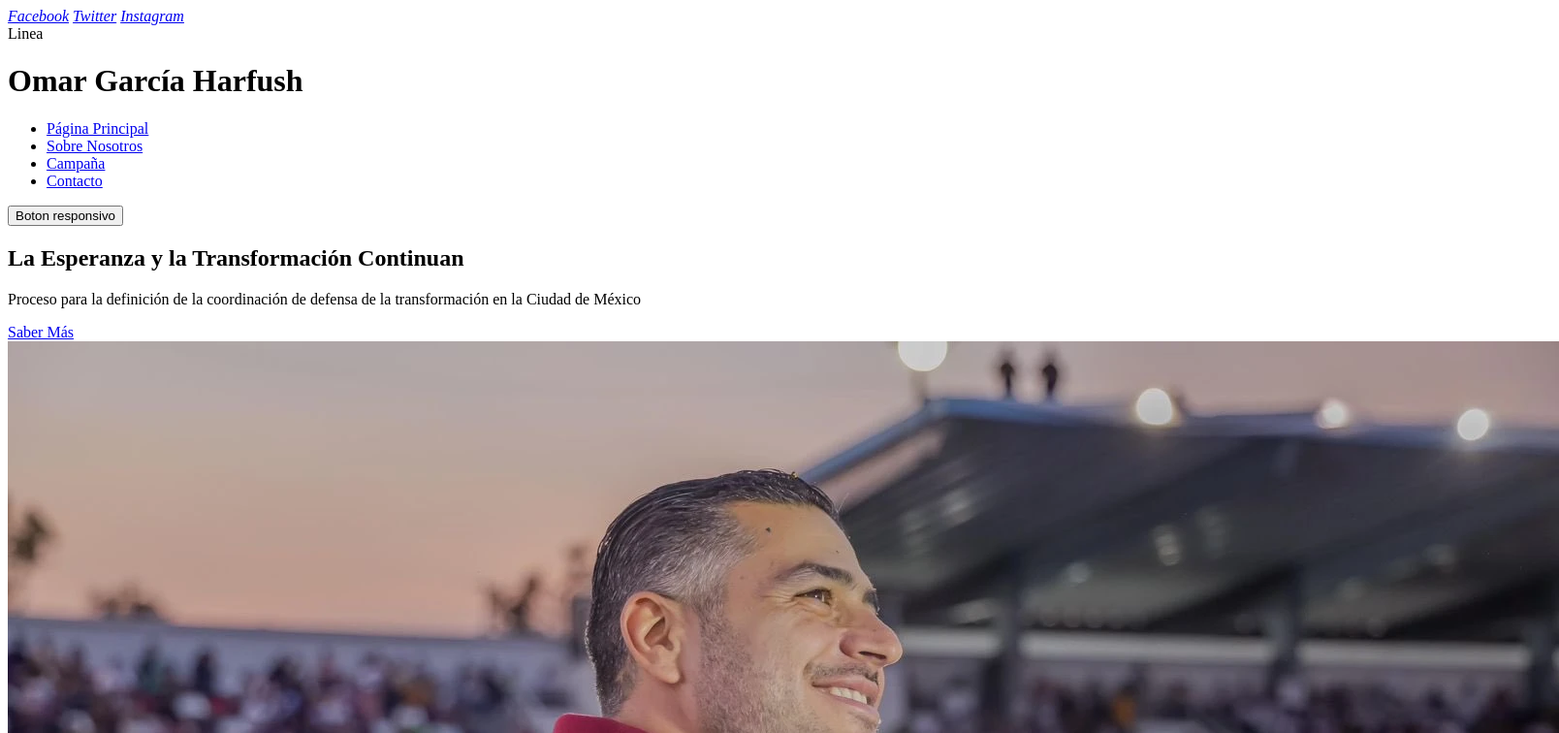
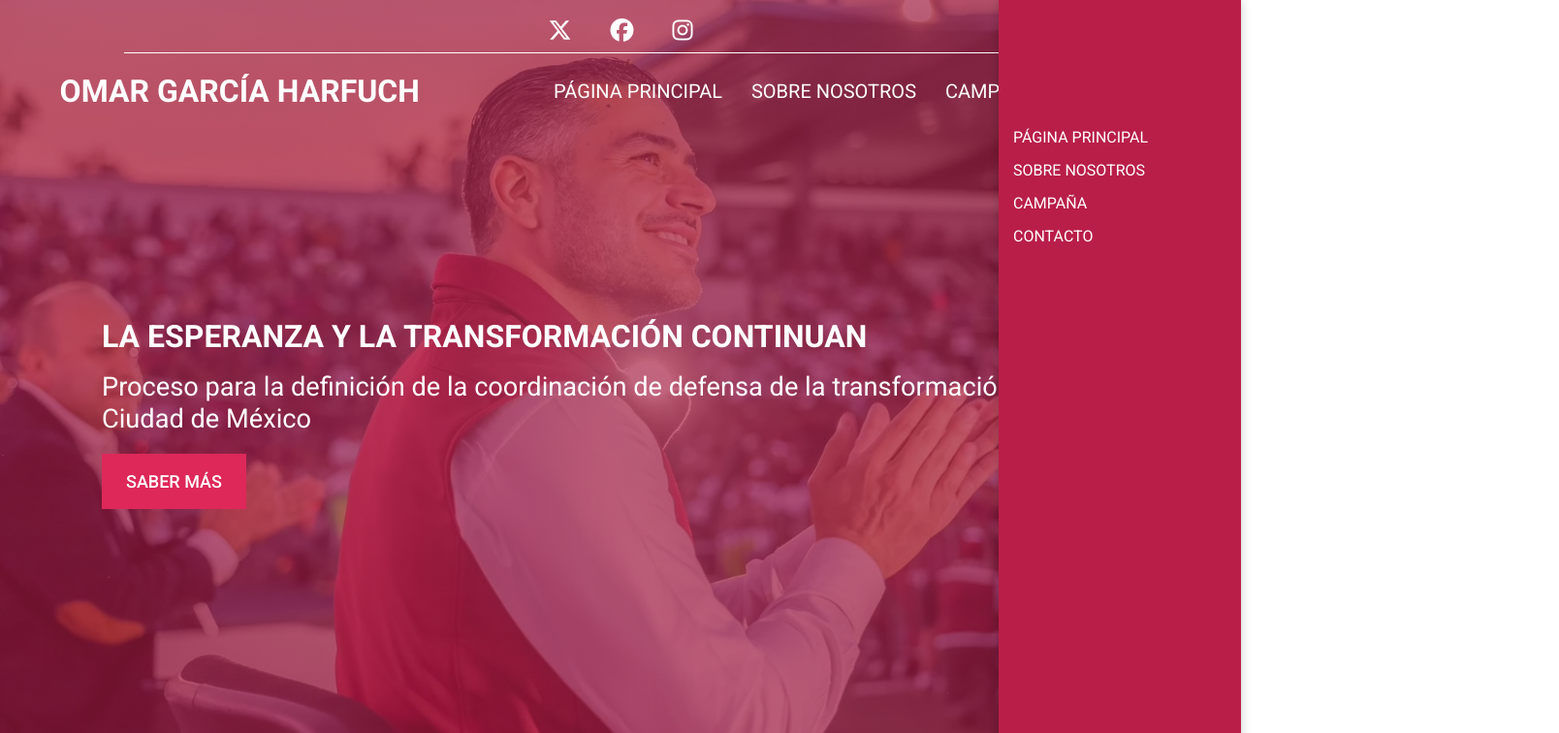
Before and after one commit to patricio-gutierrez/omargharfuch, a plain HTML site: page index.html in a window 1280 px wide. Shown: the top 756 px of the page at 97% size, 1608 px wide, since content can reach past the window. Drawn offline with Linux system fonts and the light colour scheme.

Commit message:
Finished demo website

```diff
--- a/css/style.css
+++ b/css/style.css
@@ -0,0 +1,288 @@
+/* Global Rules */
+*,
+*::before,
+*::after {
+  box-sizing: border-box;
+  margin: 0;
+  padding: 0;
+}
+
+body {
+  font-family: "Roboto", sans-serif;
+  font-size: 16px;
+  line-height: 1.5;
+  background-color: #fff;
+}
+
+a {
+  text-decoration: none;
+  color: #333;
+}
+
+ul {
+  list-style: none;
+}
+
+img {
+  max-width: 100%;
+}
+
+/* Utility Classes */
+.container {
+  max-width: 1100px;
+  margin: 0 auto;
+  padding: 0 15px;
+  overflow-x: none;
+}
+
+.text-xl {
+  font-size: 1.7rem;
+}
+
+.text-xxl {
+  font-size: 2rem;
+}
+
+/* Buttons */
+.btn {
+  display: inline-block;
+  padding: 15px 25px;
+  background-color: #000;
+  color: #fff;
+  font-weight: 500;
+  text-decoration: none;
+  border: none;
+  cursor: pointer;
+  transition: 0.5s;
+}
+
+.btn-primary {
+  background-color: #de2859;
+}
+
+.btn-primary:hover {
+  background-color: #fff;
+  color: #de2859;
+}
+
+/* Header & Background Image */
+.main-header {
+  /* Sizing */
+  width: 100%;
+  height: 95vh;
+
+  /* Flexbox */
+  display: flex;
+  flex-direction: column;
+
+  /* Text Color */
+  color: #fff;
+
+  /* Background Image */
+  background-image: linear-gradient(
+      rgba(185, 30, 72, 0.6),
+      rgba(185, 30, 72, 0.6)
+    ),
+    url("../images/principal-bg.webp");
+  background-size: cover;
+  background-position: center center;
+  background-repeat: no-repeat;
+  background-attachment: fixed;
+}
+
+/* Social Icons */
+.socials ul {
+  display: flex;
+  align-items: center;
+  justify-content: center;
+}
+
+.socials ul li a {
+  display: block;
+  color: #fff;
+  margin: 20px 20px 10px 20px;
+  transition: 0.5s;
+}
+
+.socials ul li a:hover {
+  color: #de2859;
+}
+
+/* Horizontal Line */
+.horizontal-line {
+  width: 80%;
+  margin: 0 auto;
+  height: 1px;
+  background-color: #fff;
+}
+
+/* Navbar & Navigation*/
+.navbar {
+  display: flex;
+  flex-wrap: wrap;
+  align-items: center;
+  justify-content: space-around;
+  margin: 15px 0;
+}
+
+.navbar .main-menu ul {
+  display: flex;
+  flex-wrap: wrap;
+}
+
+.navbar ul li a {
+  color: #fff;
+  text-transform: uppercase;
+  margin: 0 15px;
+  transition: 0.5s;
+}
+
+.navbar ul li a:hover {
+  color: #de2859;
+}
+
+.logo {
+  text-transform: uppercase;
+}
+
+/* Hero Section */
+.hero {
+  flex: 1;
+  display: flex;
+  flex-direction: column;
+  justify-content: center;
+  padding-bottom: 45px;
+}
+
+.hero h2 {
+  padding-bottom: 12px;
+  text-transform: uppercase;
+}
+
+.hero p {
+  padding-bottom: 20px;
+  line-height: 1.2;
+}
+
+.hero .btn-primary {
+  font-size: 18px;
+  text-transform: uppercase;
+}
+
+/* Hashtag Section */
+.hashtag {
+  background-color: #b91e48;
+  width: 100%;
+}
+
+.hashtag h3 {
+  color: #fff;
+  text-align: center;
+  padding: 50px 0;
+  text-transform: uppercase;
+  font-style: italic;
+  font-size: 4rem;
+}
+
+/* Information Section */
+.information {
+  display: grid;
+  grid-template-columns: repeat(2, 1fr);
+  justify-items: center;
+  align-items: center;
+}
+
+.information p {
+  color: #b91e48;
+  font-weight: 500;
+  text-align: center;
+  padding: 0 80px;
+}
+
+.information p:first-child {
+  margin-bottom: 25px;
+}
+
+/* Footer Section */
+.footer {
+  background-color: #b91e48;
+  color: #fff;
+  padding: 30px 0;
+  text-align: center;
+}
+
+.footer a {
+  color: #fff;
+  text-decoration: underline;
+}
+
+/* Hamburguer Button */
+.hamburguer-button {
+  display: none;
+  background: none;
+  border: none;
+  cursor: pointer;
+  padding: 10px;
+  z-index: 100;
+}
+
+.hamburguer-button .hamburguer-line {
+  width: 30px;
+  height: 3px;
+  background-color: #fff;
+  margin: 6px 0;
+}
+
+/* Mobile Menu */
+.mobile-menu {
+  position: fixed;
+  top: 0;
+  right: -300px;
+  width: 250px;
+  height: 100%;
+  z-index: 10;
+  background-color: #b91e48;
+  box-shadow: 0px 0px 10px rgba(0, 0, 0, 0.2);
+  transition: right 0.3s ease-in-out;
+}
+
+.mobile-menu.active {
+  right: 0;
+}
+
+.mobile-menu ul {
+  margin-top: 130px;
+  padding-right: 10px;
+}
+
+.mobile-menu ul li {
+  margin: 10px 0;
+}
+
+.main-menu ul li a {
+  font-size: 20px;
+  transition: 0.3s;
+}
+
+/* Media Queries */
+@media screen and (max-width: 768px) {
+  .navbar .main-menu {
+    display: none;
+  }
+
+  .navbar .hamburguer-button {
+    display: block;
+  }
+
+  .logo {
+    font-size: 1.3rem;
+  }
+
+  .information {
+    grid-template-columns: 1fr;
+  }
+
+  .hashtag h3 {
+    font-size: 2rem;
+  }
+}
--- a/index.html
+++ b/index.html
@@ -19,6 +19,7 @@
       src="https://kit.fontawesome.com/ca4f36b197.js"
       crossorigin="anonymous"
     ></script>
+    <script src="scripts/main.js"></script>
     <title>
       Omar Hamid García Harfuch - Candidato a la Gobernatura de la Ciudad de
       México
@@ -27,57 +28,126 @@
   <body>
     <!-- Main Header w/Navbar and Hero -->
     <header class="main-header">
+      <div class="container">
         <!--Social Links -->
-      <address class="social">
-        <a class="social__ social--white" href="#">Facebook</a>
-        <a class="social social--white" href="#">Twitter</a>
-        <a class="social social--white" href="#">Instagram</a>
-      </address>
+        <section class="socials">
+          <ul>
+            <li>
+              <a href="https://twitter.com/OHarfuch" target="_blank"
+                ><i class="fa-brands fa-x-twitter fa-xl"></i
+              ></a>
+            </li>
+            <li>
+              <a href="https://www.facebook.com/OGHarfuch" target="_blank"
+                ><i class="fa-brands fa-facebook fa-xl"></i
+              ></a>
+            </li>
+            <li>
+              <a href="https://www.instagram.com/omargharfuch/" target="_blank"
+                ><i class="fa-brands fa-instagram fa-xl"></i
+              ></a>
+            </li>
+          </ul>
+        </section>
+      </div>
       <!-- Horizontal Line -->
-      <div class="horizontal-line">Linea</div>
+      <div class="horizontal-line"></div>
+
+      <!-- Navigation Links -->
+      <nav class="navbar">
         <!-- Logo -->
-      <h1 class="h1">Omar García Harfush</h1>
-      <!-- Navigation Links -->
-      <nav>
-        <ul class="primary-nav">
-          <li class="primary-nav__item">
-            <a class="primary-nav__link" href="#">Página Principal</a>
+        <h1 class="logo text-xxl">Omar García Harfuch</h1>
+        <div class="main-menu">
+          <ul>
+            <li>
+              <a href="#">Página Principal</a>
             </li>
             <li class="primary-nav__item">
-            <a class="primary-nav__link" href="#">Sobre Nosotros</a>
+              <a href="#">Sobre Nosotros</a>
             </li>
             <li class="primary-nav__item">
-            <a class="primary-nav__link" href="#">Campaña</a>
+              <a href="#">Campaña</a>
             </li>
             <li class="primary-nav__item">
-            <a class="primary-nav__link" href="#">Contacto</a>
+              <a href="#">Contacto</a>
             </li>
           </ul>
-        <button>Boton responsivo</button>
+        </div>
+        <!-- Hamburger Button -->
+        <button id="hamburguer-button" class="hamburguer-button">
+          <div class="hamburguer-line"></div>
+          <div class="hamburguer-line"></div>
+          <div class="hamburguer-line"></div>
+        </button>
+        <div class="mobile-menu active">
+          <ul class="">
+            <li>
+              <a href="#">Página Principal</a>
+            </li>
+            <li class="primary-nav__item">
+              <a href="#">Sobre Nosotros</a>
+            </li>
+            <li class="primary-nav__item">
+              <a href="#">Campaña</a>
+            </li>
+            <li class="primary-nav__item">
+              <a href="#">Contacto</a>
+            </li>
+          </ul>
+        </div>
       </nav>
+
       <!-- Hero Section -->
       <section class="hero">
-        <h2 class="hero__title">La Esperanza y la Transformación Continuan</h2>
-        <p class="hero__text">
+        <div class="container">
+          <h2 class="text-xxl">La Esperanza y la Transformación Continuan</h2>
+          <p class="text-xl">
             Proceso para la definición de la coordinación de defensa de la
             transformación en la Ciudad de México
           </p>
-        <a class="hero__button btn btn--primary" href="#">Saber Más</a>
+          <a class="btn btn-primary" href="#">Saber Más</a>
+        </div>
       </section>
-      <!-- Background Image -->
+    </header>
+
+    <main>
+      <section class="hashtag">
+        <h3>#ElBuenoEsHarfuch</h3>
+      </section>
+      <section class="information">
+        <div>
+          <p class="text-xl">
+            "Los jóvenes son el corazón de la Ciudad, Son imaginación,
+            crecimiento, creatividad y futuro, por eso les dejo mi compromiso
+            para apoyarlos en su desarrollo, para escucharlos y seguir
+            construyendo juntos ante cualquier adversidad."
+          </p>
+          <p class="text-xl">
+            "Si consolidamos la estrategia de seguridad, si erradicamos la
+            desigualdad y garantizamos bienestar a mujeres, jóvenes, niñas,
+            niños y adultos mayores, estoy seguro de que vamos a hacer de
+            nuestra capital, la Ciudad más segura de Latam. Se puede y lo vamos
+            a hacer."
+          </p>
+        </div>
+        <div>
           <img
-        class="img img--bg"
-        src="./images/principal-bg.webp"
-        alt="Omar García Harfuch"
+            src="images/omar-1.webp"
+            alt="Foto de Omar García con seguidores"
+            class="img"
           />
-    </header>
-    <!-- <main>
+        </div>
+      </section>
+    </main>
+    <footer class="footer">
+      <div class="container">
+        <p>Este sitio web no es oficial</p>
         <p>
-        Si consolidamos la estrategia de seguridad, si erradicamos la
-        desigualdad y garantizamos bienestar a mujeres, jóvenes, niñas, niños y
-        adultos mayores, estoy seguro de que vamos a hacer de nuestra capital,
-        la Ciudad más segura de Latam. Se puede y lo vamos a hacer.
+          Creado con <i class="fa-solid fa-heart"></i> por
+          <a href="https://patriciog.com/">https://patriciog.com/</a>
         </p>
-    </main> -->
+        <p>&copy; Copyright 2023. Todos los Derechos Reservados.</p>
+      </div>
+    </footer>
   </body>
 </html>
--- /dev/null
+++ b/scripts/main.js
@@ -0,0 +1,8 @@
+document.addEventListener("DOMContentLoaded", () => {
+  const hamburguerButton = document.querySelector(".hamburguer-button");
+  const mobileMenu = document.querySelector(".mobile-menu");
+
+  hamburguerButton.addEventListener("click", () => {
+    mobileMenu.classList.toggle("active");
+  });
+});
```
Also changed, not shown: images/omar-1.webp (added). Lines whose indentation alone changed are shown as unchanged.
